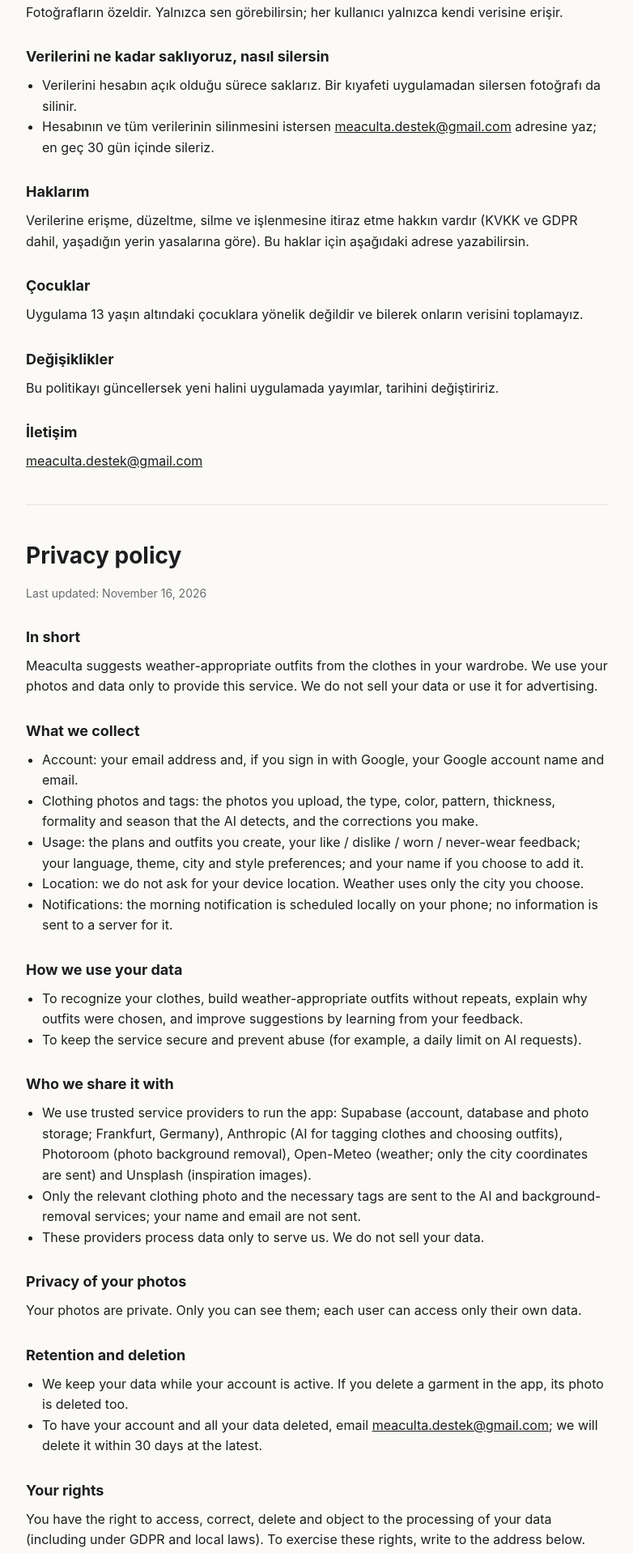
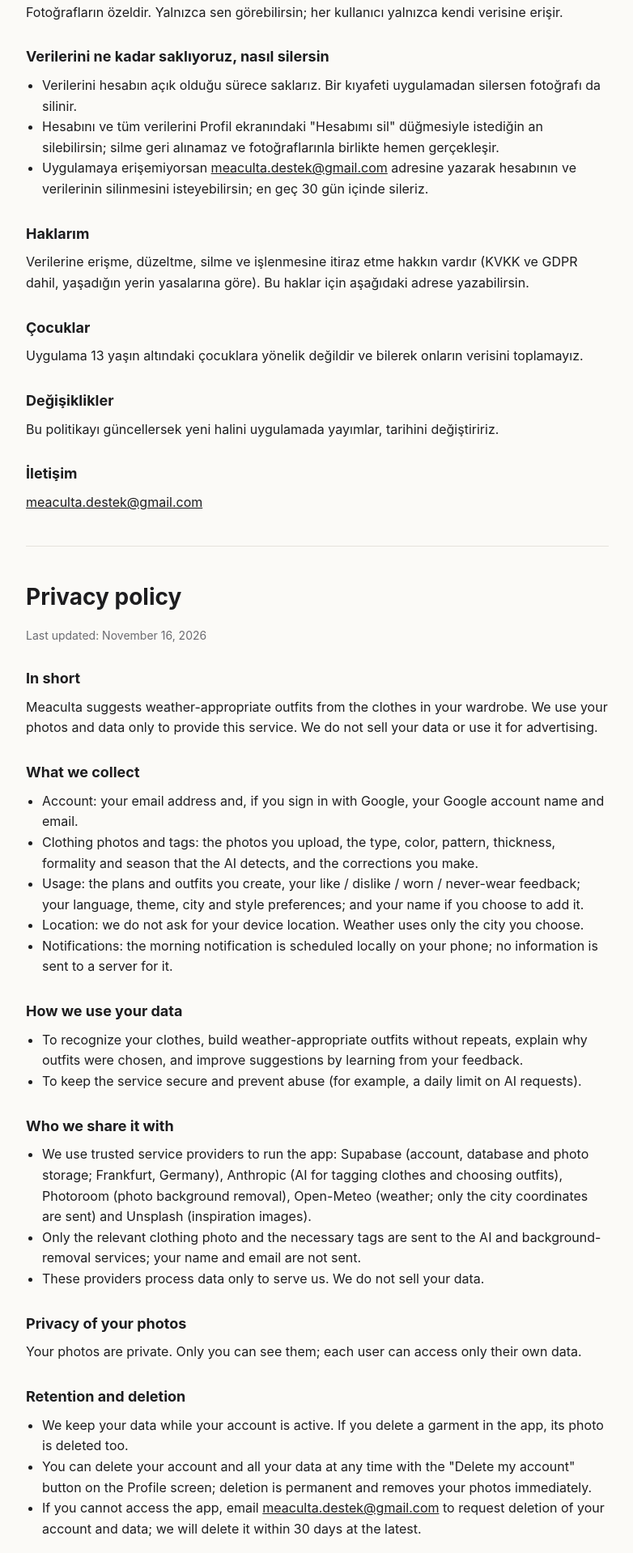
Before and after one commit to meaculta-app/meaculta-app.github.io, a plain HTML site: page index.html in a window 1280 px wide. Shown: the part 972-2890 px from the top of the page at 81% size, without its empty margins (248-1030 px from the left). Drawn offline with Linux system fonts and the light colour scheme.

Commit message:
Add files via upload

```diff
--- a/index.html
+++ b/index.html
@@ -61,7 +61,8 @@
   <h2>Verilerini ne kadar saklıyoruz, nasıl silersin</h2>
   <ul>
     <li>Verilerini hesabın açık olduğu sürece saklarız. Bir kıyafeti uygulamadan silersen fotoğrafı da silinir.</li>
-    <li>Hesabının ve tüm verilerinin silinmesini istersen <a href="mailto:meaculta.destek@gmail.com">meaculta.destek@gmail.com</a> adresine yaz; en geç 30 gün içinde sileriz.</li>
+    <li>Hesabını ve tüm verilerini Profil ekranındaki "Hesabımı sil" düğmesiyle istediğin an silebilirsin; silme geri alınamaz ve fotoğraflarınla birlikte hemen gerçekleşir.</li>
+    <li>Uygulamaya erişemiyorsan <a href="mailto:meaculta.destek@gmail.com">meaculta.destek@gmail.com</a> adresine yazarak hesabının ve verilerinin silinmesini isteyebilirsin; en geç 30 gün içinde sileriz.</li>
   </ul>
 
   <h2>Haklarım</h2>
@@ -114,7 +115,8 @@
   <h2>Retention and deletion</h2>
   <ul>
     <li>We keep your data while your account is active. If you delete a garment in the app, its photo is deleted too.</li>
-    <li>To have your account and all your data deleted, email <a href="mailto:meaculta.destek@gmail.com">meaculta.destek@gmail.com</a>; we will delete it within 30 days at the latest.</li>
+    <li>You can delete your account and all your data at any time with the "Delete my account" button on the Profile screen; deletion is permanent and removes your photos immediately.</li>
+    <li>If you cannot access the app, email <a href="mailto:meaculta.destek@gmail.com">meaculta.destek@gmail.com</a> to request deletion of your account and data; we will delete it within 30 days at the latest.</li>
   </ul>
 
   <h2>Your rights</h2>
```
